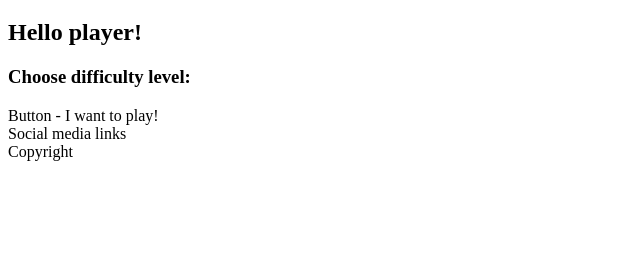
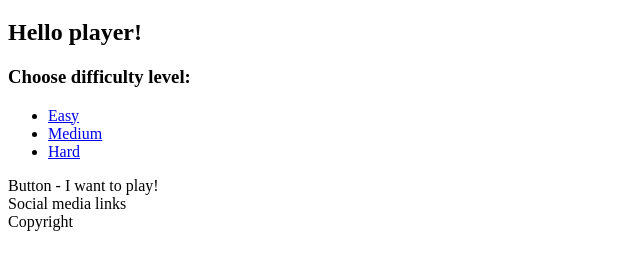
Before and after one commit to erikandersson96/second-project, a plain HTML site: page game-level.html in a window 1280 px wide. Shown: the part 61-330 px from the top of the page, without its empty margins (0-640 px from the left). Drawn offline with Linux system fonts and the light colour scheme.

Commit message:
Add link between index and game-level pages

```diff
--- a/game-level.html
+++ b/game-level.html
@@ -24,7 +24,18 @@
             <h3>Choose difficulty level:</h3>
             <div>
                 <nav>
-
+                    <ul>
+                        <!-- Lägg till länkarna till vardera svårighetsgrad!-->
+                        <li>
+                            <a href="#">Easy</a>
+                        </li>
+                        <li>
+                            <a href="#">Medium</a>
+                        </li>
+                        <li>
+                            <a href="#">Hard</a>
+                        </li>
+                    </ul>
                 </nav>
             </div>
         </div>
```
Also changed, not shown: index.html (+3 -1 lines).
